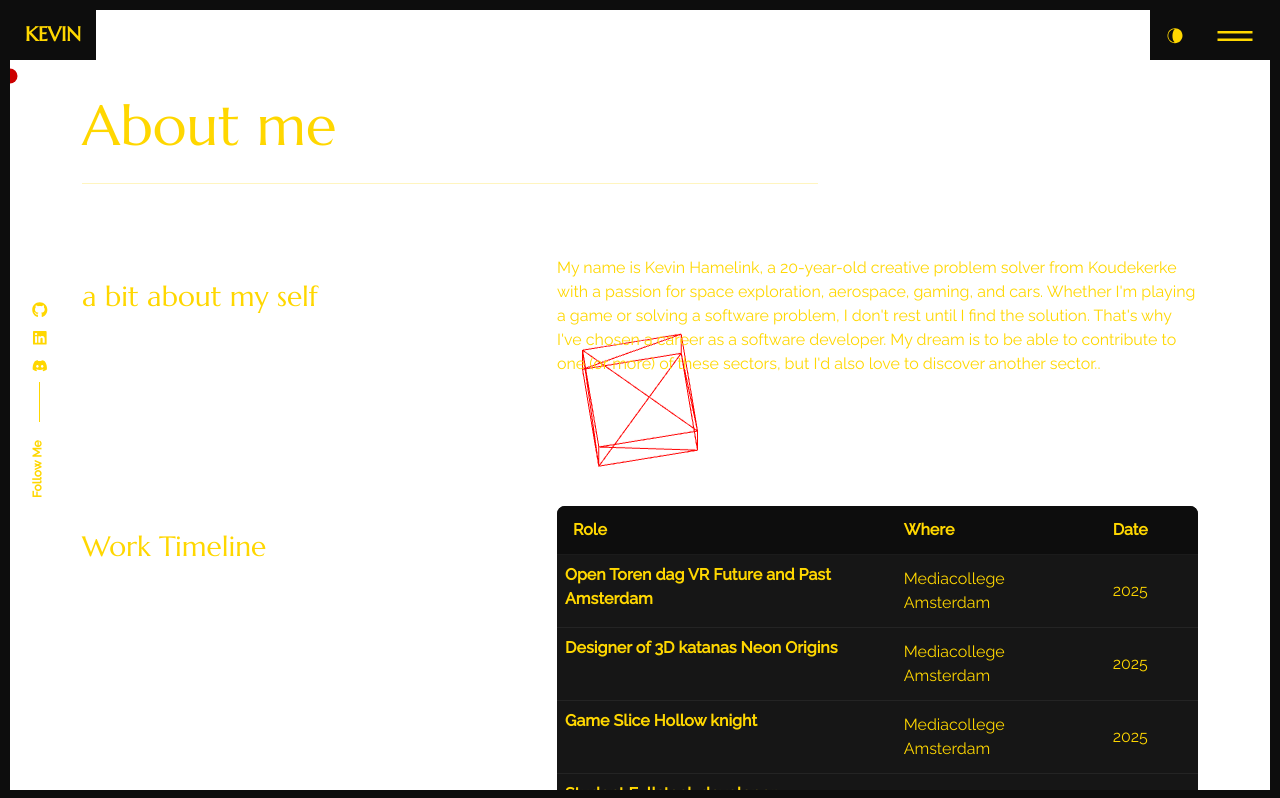
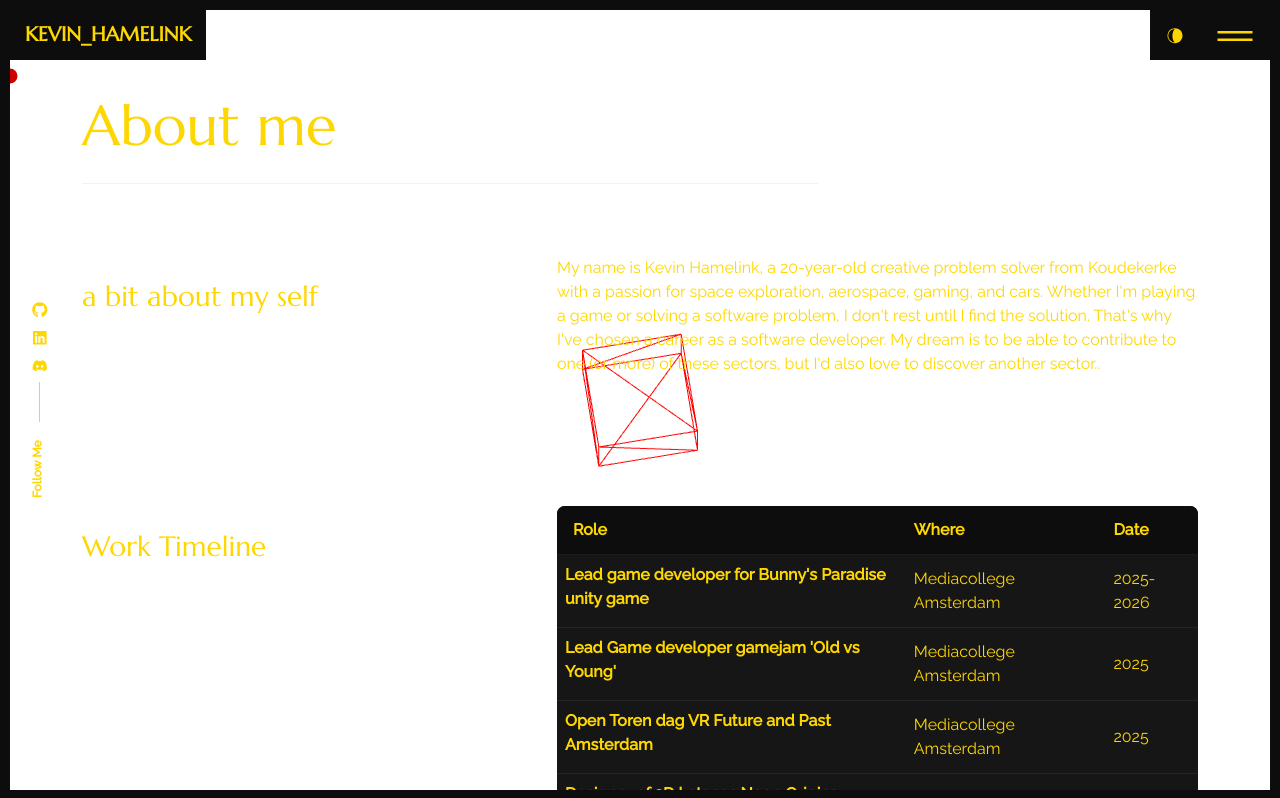
Before and after one commit to Interis-mk/Interis-mk, a React (Create React App) app: page /about in a window 1280 px wide. Shown: the top 798 px of the page. Built offline with nearby package versions, Linux system fonts and the light colour scheme.

Commit message:
Update job titles and logo text in content_option.js

```diff
--- a/src/content_option.js
+++ b/src/content_option.js
@@ -1,4 +1,4 @@
-const logotext = "KEVIN";
+const logotext = "KEVIN_HAMELINK";
 const meta = {
     title: "Kevin Hamelink",
     description: "I’m Kevin Hamelink, a Game developer _ Self taught Fullstack devloper,currently not working BUT searching",
@@ -21,6 +21,16 @@ const dataabout = {
     aboutme: "My name is Kevin Hamelink, a 20-year-old creative problem solver from Koudekerke with a passion for space exploration, aerospace, gaming, and cars. Whether I'm playing a game or solving a software problem, I don't rest until I find the solution. That's why I've chosen a career as a software developer. My dream is to be able to contribute to one (or more) of these sectors, but I'd also love to discover another sector..",
 };
 const worktimeline = [
+    {
+      jobtitle: "Lead game developer for Bunny's Paradise unity game",
+      where: "Mediacollege Amsterdam",
+      date: "2025-2026",
+    },
+    {
+        jobtitle: "Lead Game developer gamejam 'Old vs Young'",
+        where: "Mediacollege Amsterdam",
+        date: "2025",
+    },
     {
         jobtitle: "Open Toren dag VR Future and Past Amsterdam",
         where: "Mediacollege Amsterdam",
```
Also changed, not shown: 2 other files (tests, documents, lock files or other folders). Lines whose indentation alone changed are shown as unchanged.
